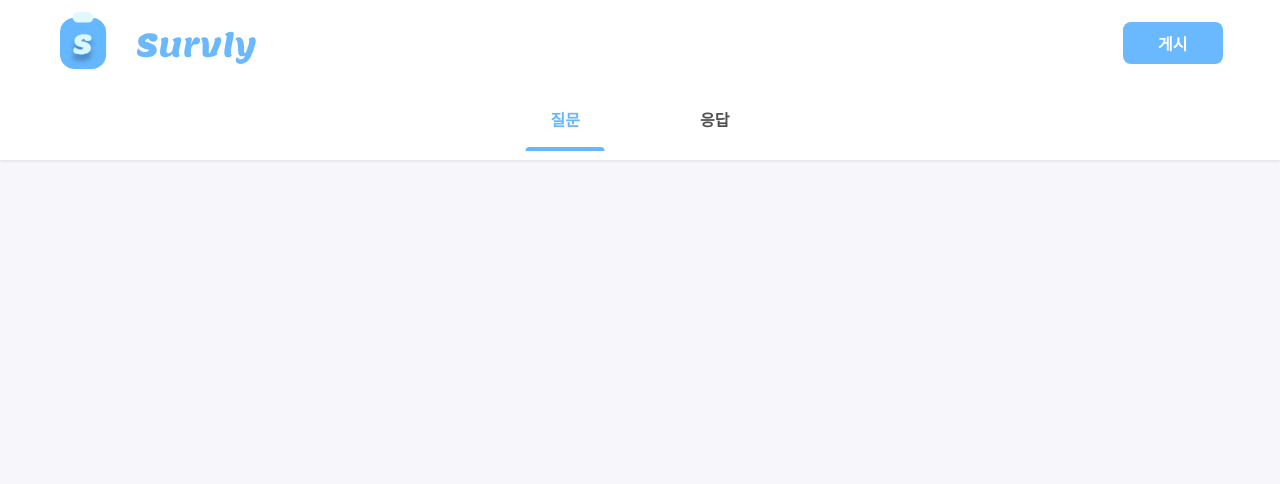
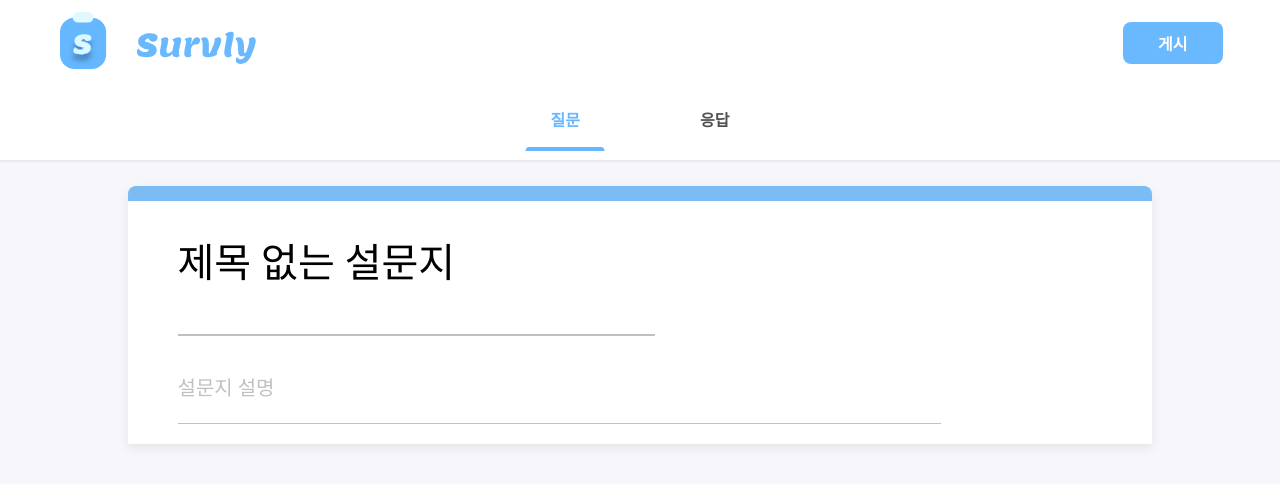
Before and after one commit to hyeonseo8822/survly, a React (Create React App) app in the folder frontend/: page /create in a window 1280 px wide. Shown: the top 484 px of the page. Built offline with nearby package versions, Linux system fonts and the light colour scheme; a web font is replaced by a local one.

Commit message:
설문 UI

```diff
--- a/frontend/src/pages/Create.js
+++ b/frontend/src/pages/Create.js
@@ -1,9 +1,26 @@
-import { useState } from 'react';
+import { useState, useRef, useEffect } from 'react';
 import './css/Create.css';
 import NavBar2 from '../components/NavBar2';
 
 function Create() {
   const [active, setActive] = useState("question");
+
+  const titleRef = useRef(null);
+  const explainRef = useRef(null);
+
+  // 자동 높이 조절 함수
+  const autoResize = (ref) => {
+    if (ref.current) {
+      ref.current.style.height = 'auto'; // 초기화
+      ref.current.style.height = ref.current.scrollHeight + 'px'; // 내용 높이에 맞춤
+    }
+  };
+
+  // 처음 렌더링 시 placeholder가 없을 때도 높이 맞춤
+  useEffect(() => {
+    autoResize(titleRef);
+    autoResize(explainRef);
+  }, []);
 
   return (
     <div className='container'>
@@ -18,6 +35,25 @@ function Create() {
           </div>
         </div>
       </div>
+
+      <div className='titleBox'>
+        <div className='titleInput'>
+          <div className='title'>
+            <textarea
+              ref={titleRef}
+              placeholder='제목 없는 설문지'
+              onInput={() => autoResize(titleRef)}
+            />
+          </div>
+          <div className='explain'>
+            <textarea
+              ref={explainRef}
+              placeholder='설문지 설명'
+              onInput={() => autoResize(explainRef)}
+            />
+          </div>
+        </div>
+      </div>
     </div>
   );
 }
--- a/frontend/src/pages/css/Create.css
+++ b/frontend/src/pages/css/Create.css
@@ -40,3 +40,75 @@
     background-color: #65B7FF;
     border-radius: 8px 8px 0 0; /* 위쪽만 둥글게 */
 }
+
+.titleBox {
+    width: 80%;
+    background-color: #fff;
+    border-radius: 8px 8px 0 0; /* 위쪽만 둥글게 */
+    margin-left: 50%;
+    transform: translateX(-50%);
+    margin-top: 2%;
+    box-shadow: 0 4px 10px rgba(133, 133, 133, 0.15);
+    border-top: 15px solid #7BBCF5;
+    padding: 20px;
+    box-sizing: border-box;
+    height: auto; /* 내용에 따라 높이 자동 조절 */
+}
+
+.titleInput {
+    margin-top: 2%;
+    margin-left: 3%;
+    display: flex;
+    flex-direction: column;
+    gap: 40px;
+}
+
+.titleInput textarea {
+    font-family: 'Pretendard';
+    font-weight: 400;
+    border: none;
+    outline: none;
+    background: transparent;
+    display: block;
+    width: 100%;
+    resize: none;
+    overflow: hidden;
+    min-height: 40px;
+    box-sizing: border-box;
+}
+
+.titleInput .title textarea {
+    font-size: 40px;
+    width: 50%;
+    min-height: 50px;
+    border-bottom: 2px solid #C0C0C0;
+    padding: 0;
+    color: #000;
+    line-height: 1.2; /* 글자 높이 조절 */
+}
+
+/* explain */
+.titleInput .explain textarea {
+    font-size: 20px;
+    width: 80%;
+    min-height: 40px;
+    border-bottom: 1.5px solid #C0C0C0;
+    padding: 0;
+    color: #000;
+    line-height: 1.2;
+}
+/* 플레이스홀더 */
+.titleInput .title textarea::placeholder {
+    color: #000;
+    transition: opacity 0.2s;
+}
+.titleInput .explain textarea::placeholder {
+    color: #C0C0C0;
+    transition: opacity 0.2s;
+}
+
+/* 포커스 시 플레이스홀더 사라짐 */
+.titleInput .title textarea:focus::placeholder,
+.titleInput .explain textarea:focus::placeholder {
+    opacity: 0;
+}
```
